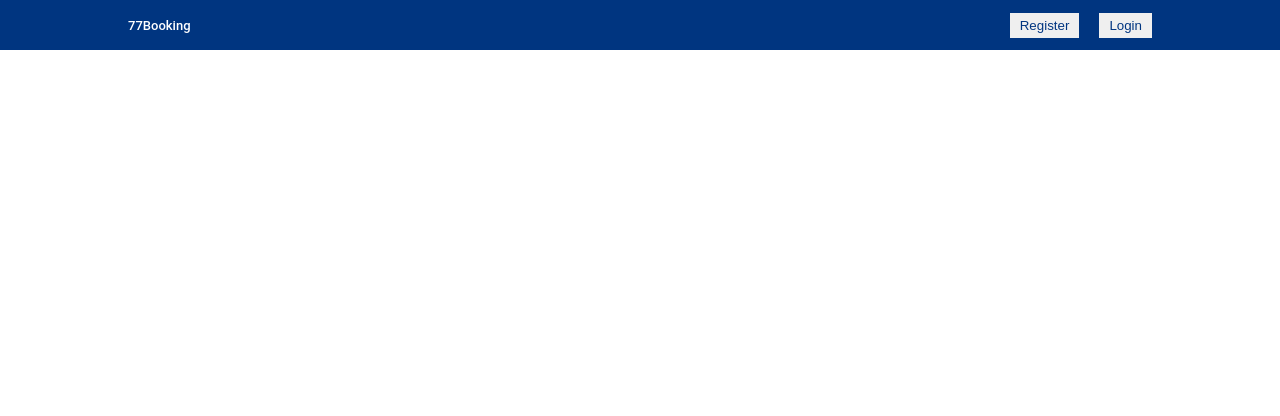
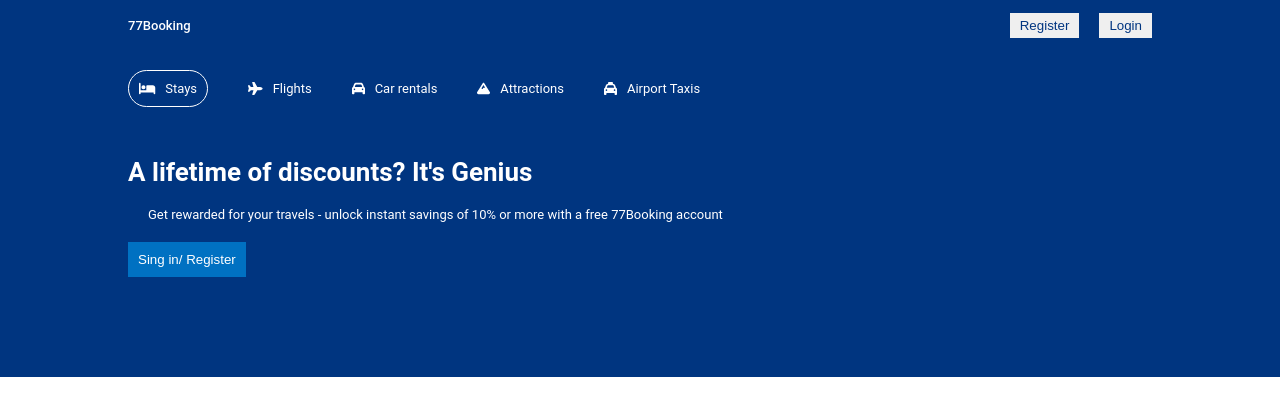
Before and after one commit to TruongDayx2/Booking, a React (Create React App) app in the folder booking/: page / in a window 1280 px wide. Shown: the top 416 px of the page. Built offline with nearby package versions, Linux system fonts and the light colour scheme.

Commit message:
header design

```diff
--- a/booking/package.json
+++ b/booking/package.json
@@ -3,6 +3,10 @@
   "version": "0.1.0",
   "private": true,
   "dependencies": {
+    "@fortawesome/fontawesome-svg-core": "^6.2.0",
+    "@fortawesome/free-regular-svg-icons": "^6.2.0",
+    "@fortawesome/free-solid-svg-icons": "^6.2.0",
+    "@fortawesome/react-fontawesome": "^0.2.0",
     "@testing-library/jest-dom": "^5.16.5",
     "@testing-library/react": "^13.4.0",
     "@testing-library/user-event": "^13.5.0",
--- /dev/null
+++ b/booking/src/components/header/Header.jsx
@@ -0,0 +1,41 @@
+import { faBed, faCar, faMountain, faPlane, faTaxi } from '@fortawesome/free-solid-svg-icons'
+import { FontAwesomeIcon } from '@fortawesome/react-fontawesome'
+import React from 'react'
+
+const Header = () => {
+  return (
+    <div className='header'>
+        <div className='header__container'>
+            <div className="header__container__list">
+                <div className="header__container__list__item active">
+                    <FontAwesomeIcon icon={faBed} />
+                    <span>Stays</span>
+                </div>
+                <div className="header__container__list__item">
+                    <FontAwesomeIcon icon={faPlane} />
+                    <span>Flights</span>
+                </div>
+                <div className="header__container__list__item">
+                    <FontAwesomeIcon icon={faCar} />
+                    <span>Car rentals</span>
+                </div>
+                <div className="header__container__list__item">
+                    <FontAwesomeIcon icon={faMountain} />
+                    <span>Attractions</span>
+                </div>
+                <div className="header__container__list__item">
+                    <FontAwesomeIcon icon={faTaxi} />
+                    <span>Airport Taxis</span>
+                </div>
+            </div>
+            <h1 className="header__container__title">A lifetime of discounts? It's Genius</h1>
+            <p className="header__container__des">
+                Get rewarded for your travels - unlock instant savings of 10% or more with a free 77Booking account
+            </p>
+            <button className="header__container__btn">Sing in/ Register</button>
+        </div>
+    </div>
+  )
+}
+
+export default Header
--- a/booking/src/pages/home/Home.jsx
+++ b/booking/src/pages/home/Home.jsx
@@ -1,10 +1,12 @@
 import React from 'react'
+import Header from '../../components/header/Header'
 import Navbar from '../../components/navbar/Navbar'
 
 const Home = () => {
   return (
     <div>
       <Navbar />
+      <Header />
     </div>
   )
 }
--- a/booking/src/sass/_variables.scss
+++ b/booking/src/sass/_variables.scss
@@ -5,7 +5,7 @@ $txt-main-color: #000;
 $txt-second-color: #8d8d8d;
 $txt-white: #fff;
 
-$btn-main-bg: $main-color;
+$btn-main-bg: #0071c2;
 $btn-main-color: #fff;
 
 $header-height: 130px;
--- /dev/null
+++ b/booking/src/sass/components/_header.scss
@@ -0,0 +1,43 @@
+.header{
+    background-color: $main-color;
+    color: #fff;
+    display: flex;
+    justify-content: center;
+
+    &__container{
+        width: 100%;
+        max-width: 1024px;
+        margin: 20px 0 100px 0;
+
+        &__list{
+            display: flex;
+            gap: 40px;
+            margin-bottom: 50px;
+
+            &__item{
+                display: flex;
+                align-items: center;
+                gap: 10px;
+
+                &.active{
+                    border: 1px solid white;
+                    padding: 10px;
+                    border-radius: 20px;
+                }
+            }
+        }
+
+        &__des{
+            margin: 20px;
+        }
+
+        &__btn{
+            background-color: $btn-main-bg;
+            color: #fff;
+            font-weight: 500;
+            border: none;
+            padding: 10px;
+            cursor: pointer;
+        }
+    }
+}
--- a/booking/src/sass/index.scss
+++ b/booking/src/sass/index.scss
@@ -3,3 +3,4 @@
 @import "./base";
 
 @import './components/navbar';
+@import './components/header';
```
Also changed, not shown: 1 other file (tests, documents, lock files or other folders).
